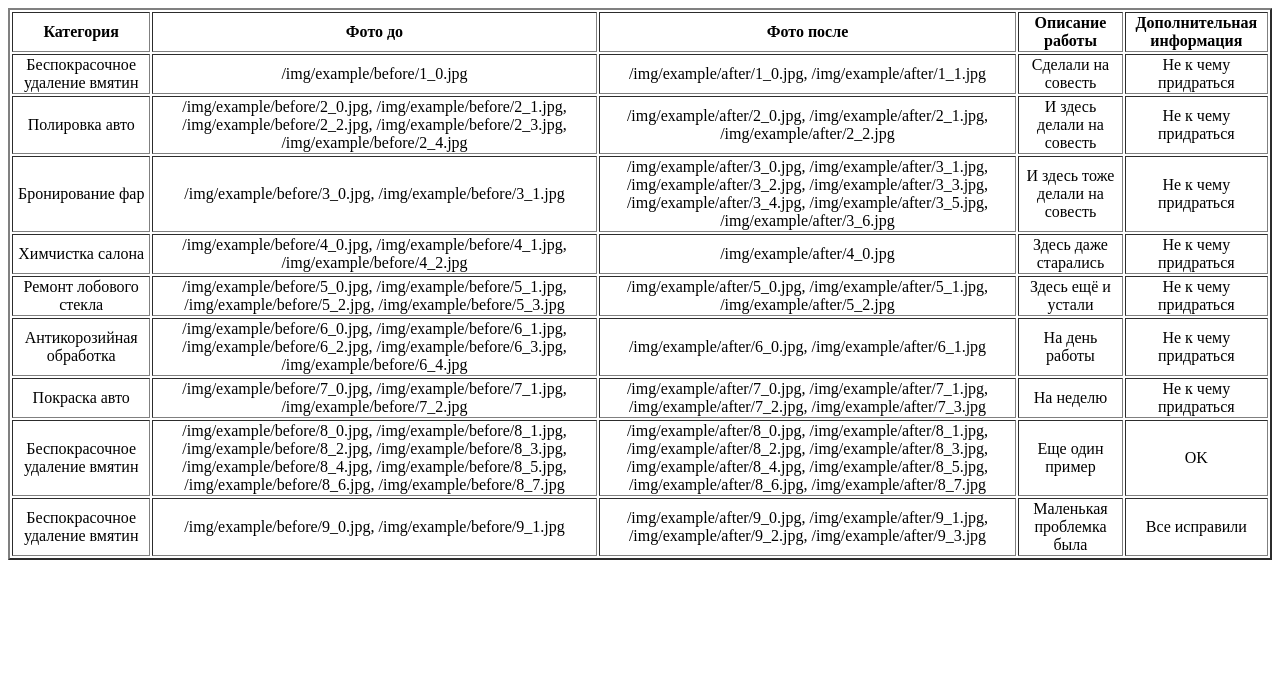
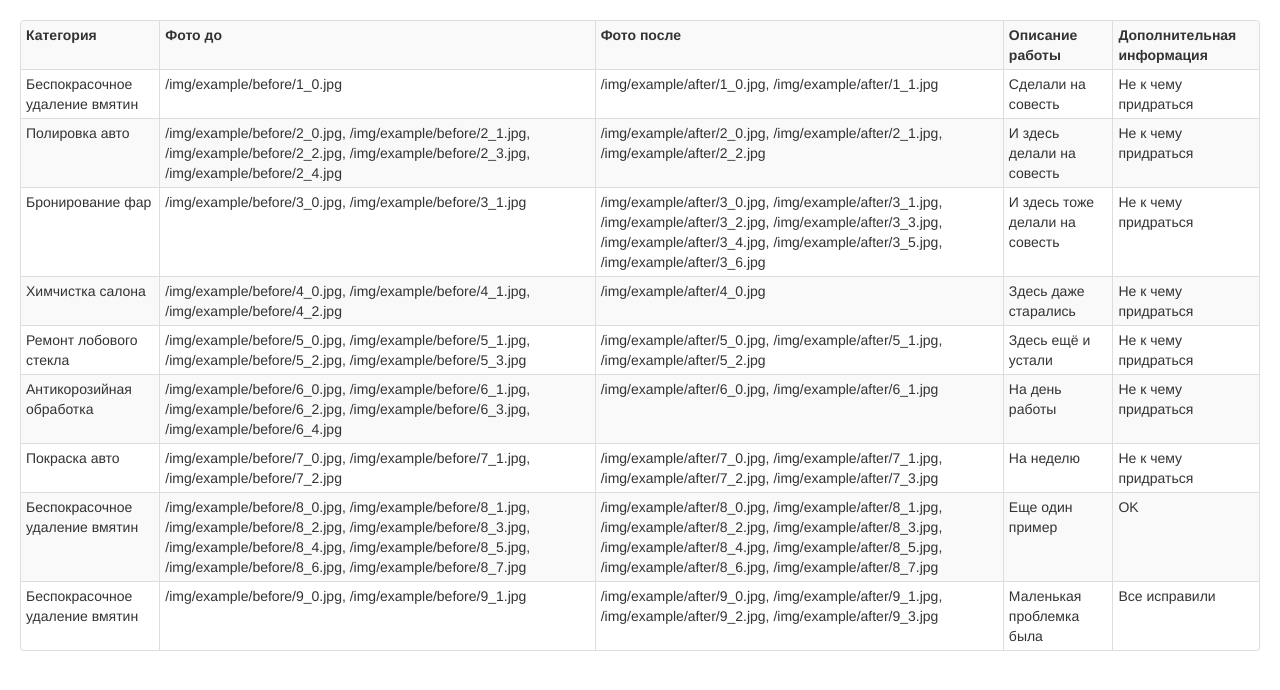
Before and after one commit to Bandydan/pdr, a CodeIgniter app: page / in a window 1280 px wide. Shown: the top 690 px of the page. Run offline with CodeIgniter, Linux system fonts and the light colour scheme; data comes from the database, SQL or seed files in the repository.

Commit message:
-mSome styling added. Footer and header added. Some refactoring made to examples controller.

```diff
--- a/application/controllers/examples.php
+++ b/application/controllers/examples.php
@@ -5,15 +5,19 @@ class Examples extends CI_Controller {
 
     public function index($id = 0)
     {
+        $data['title'] = 'Примеры работ';
+        $this->load->model('examples_model');
+
         if($id != 0) {
-            $this->load->model('examples_model');
             $data['examples'] = $this->examples_model->get_examples($id);
-            $this->load->view('examples_view', $data);
         }
         else {
-            $this->load->model('examples_model');
             $data['examples'] = $this->examples_model->get_examples_all();
-            $this->load->view('examples_view', $data);
         }
+
+        $this->load->view('header', $data);
+        $this->load->view('examples_view', $data);
+        $this->load->view('footer', $data);
+
     }
 }
--- a/application/views/examples_view.php
+++ b/application/views/examples_view.php
@@ -1,12 +1,7 @@
-<!DOCTYPE html>
-<html>
-<head>
-	<title>Примеры работ</title>
-</head>
-<body>
+
 	<?php $this->load->helper('url'); ?>
 
-	<table border="2">
+	<table class="table table-striped table-bordered table-hover table-condensed">
 		<tr>
 		<th>Категория</th>
 		<th>Фото до</th>
@@ -27,6 +22,3 @@
 
 	</tr>
 <?php endforeach;?>
-
-</body>
-</html>
--- /dev/null
+++ b/application/views/footer.php
@@ -0,0 +1,2 @@
+    </body>
+</html>
--- /dev/null
+++ b/application/views/header.php
@@ -0,0 +1,15 @@
+<!DOCTYPE html>
+<html>
+    <head>
+        <title><?=$title;?></title>
+        <meta charset="utf-8">
+        <meta name="viewport" content="width=device-width, initial-scale=1.0">
+        <link href="/assets/css/bootstrap.css" rel="stylesheet">
+        <link href="/assets/css/bootstrap-responsive.css" rel="stylesheet">
+        <link href="/assets/css/main.css" rel="stylesheet">
+        <style type="text/css">
+
+        </style>
+        <head>
+    </head>
+    <body>
--- /dev/null
+++ b/assets/css/main.css
@@ -0,0 +1,7 @@
+body {
+    padding: 20px;
+}
+
+.table-hover tbody tr:hover td, .table-hover tbody tr:hover th {
+  background-color: #D1F119;
+}
```
